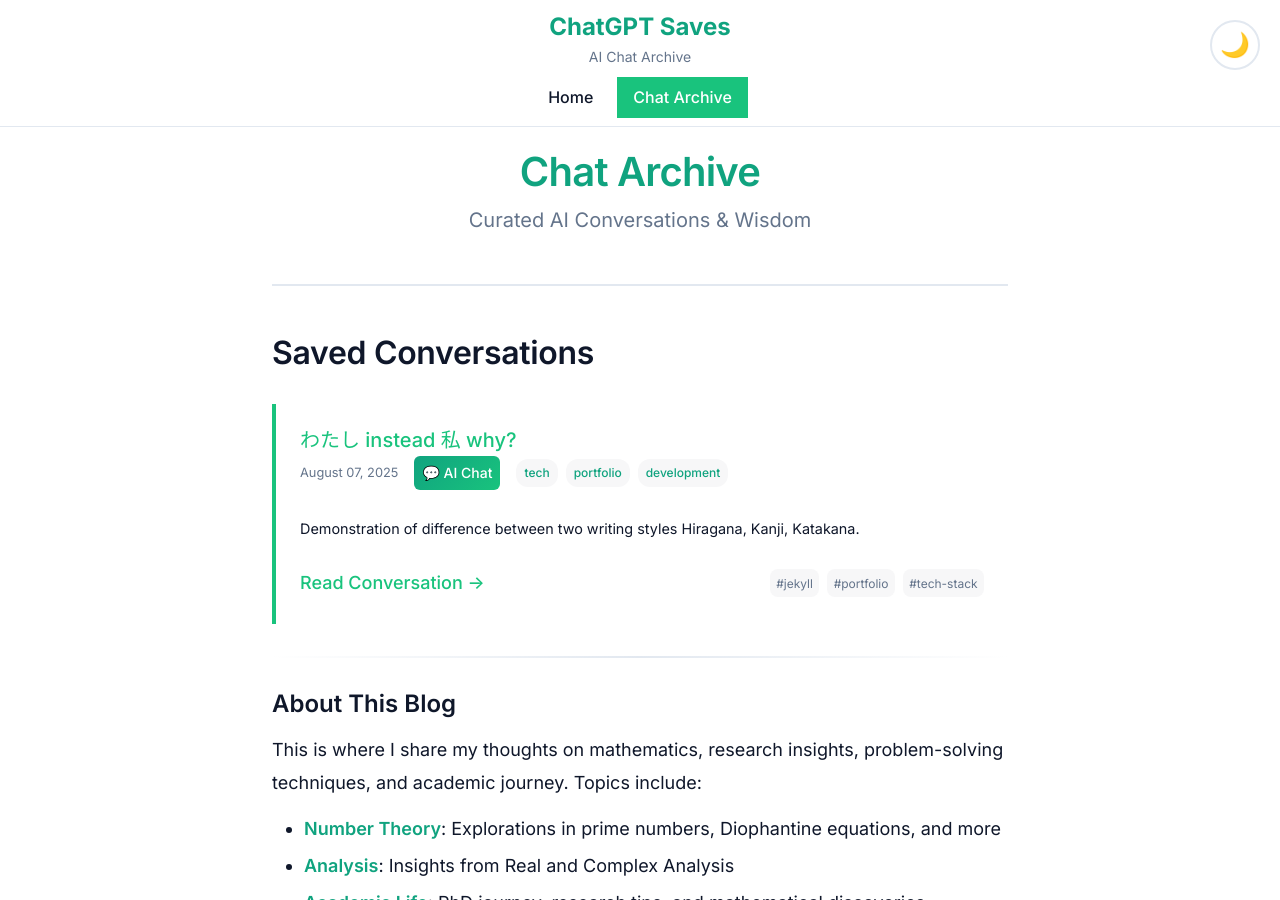
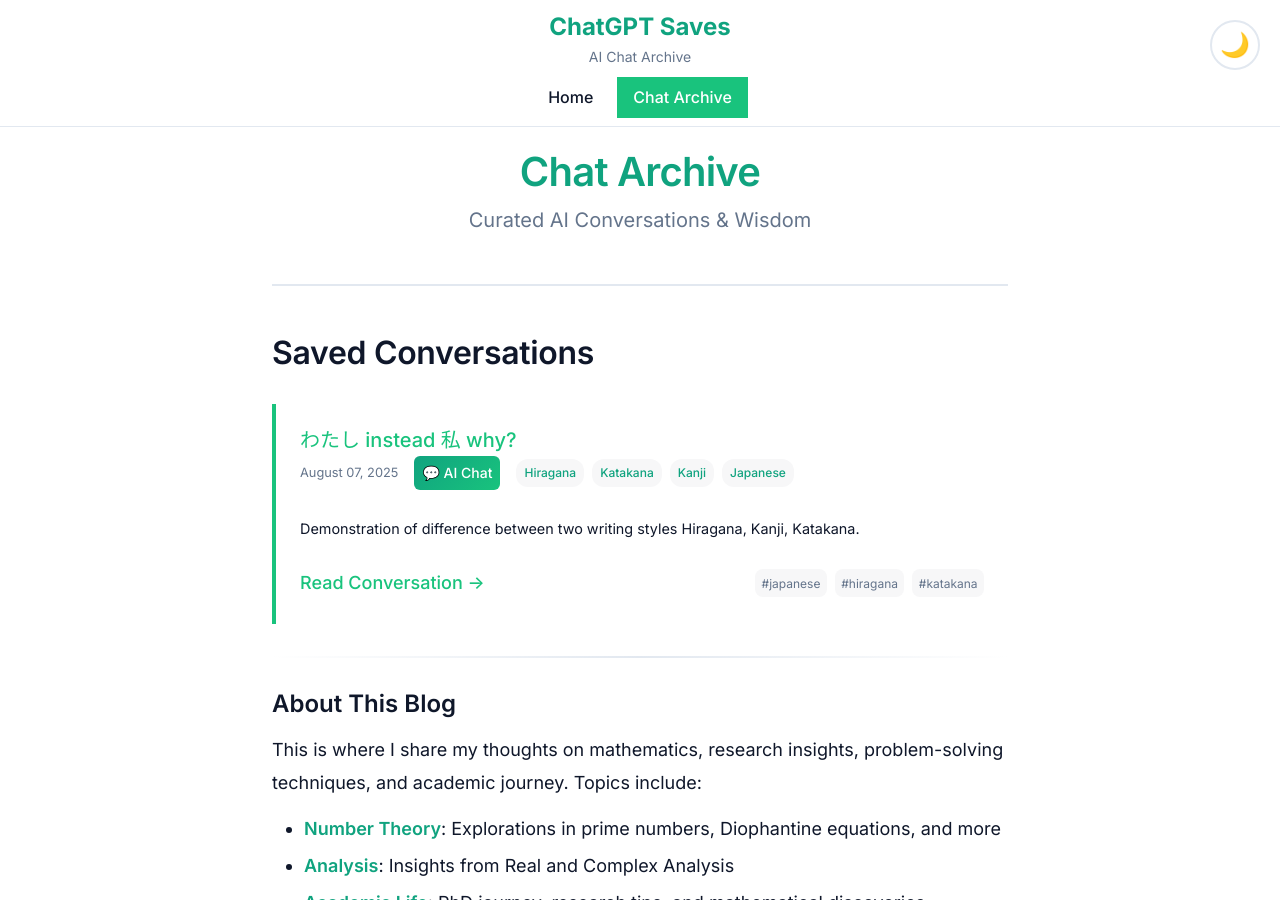
Before and after one commit to atrajit-sarkar/chatgpt-chatsaves, a Jekyll site: the page built from _pages/posts.md, in a window 1280 px wide and 900 px high. Built offline with Jekyll 4.4.1, drawn with Linux system fonts in a browser that asks for light colours.

Commit message:
update categories and tags for clarity in Japanese writing post

```diff
--- a/_posts/2025-08-09-watashi-variant.md
+++ b/_posts/2025-08-09-watashi-variant.md
@@ -2,8 +2,8 @@
 layout: page
 title: "わたし instead 私 why?"
 date: 2025-08-07
-categories: [tech, portfolio, development]
-tags: [jekyll, portfolio, tech-stack, web-development]
+categories: [Hiragana, Katakana, Kanji, Japanese]
+tags: [japanese, hiragana, katakana, kanji]
 excerpt: "Demonstration of difference between two writing styles Hiragana, Kanji, Katakana."
 ---
 
```
Also changed, not shown: other parts of _posts/2025-08-09-watashi-variant.md (+0 -2 lines).
